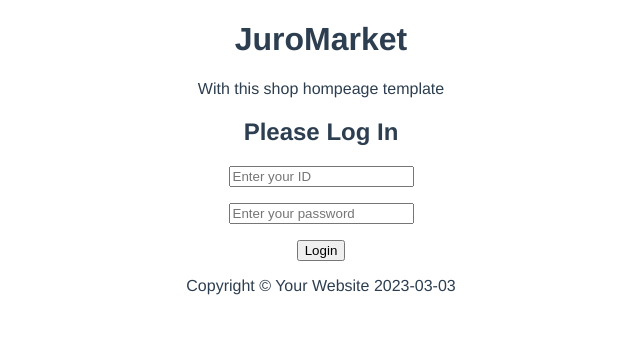
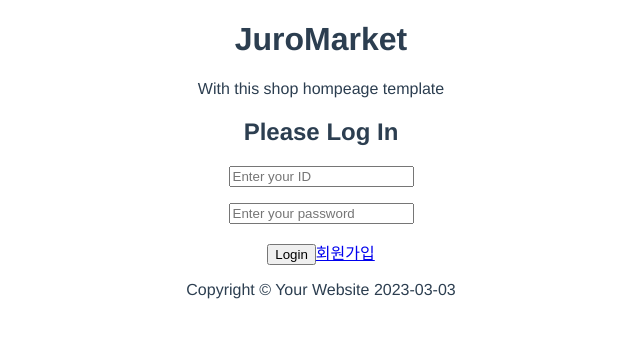
Before and after one commit to ParkSungCheol/ShoppingMall_vue, a Vue app: page /login in a window 1280 px wide. Shown: the top 338 px of the page, without its empty margins (319-959 px from the left). Built offline with nearby package versions, Linux system fonts and the light colour scheme; no server answers.

Commit message:
signup 추가

```diff
--- a/src/components/Login.vue
+++ b/src/components/Login.vue
@@ -12,6 +12,7 @@
           </p>
           <p>
             <button type="submit" class="w3-button w3-green w3-round">Login</button>
+            <router-link class="w3-button w3-green w3-round" to="/signup">회원가입</router-link>
           </p>
         </form>
       </div>
```
